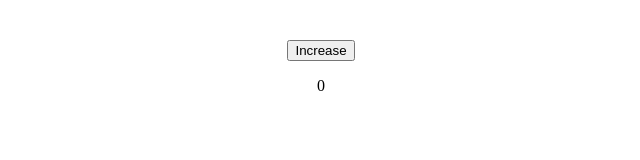
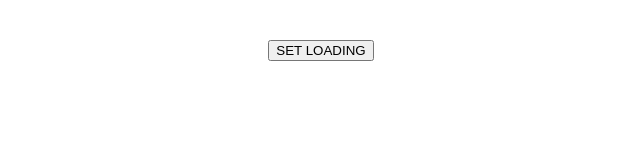
Before and after one commit to PhuongNguyn/tc-x23, a React (Vite) app: page / in a window 1280 px wide. Shown: the top 160 px of the page, without its empty margins (319-959 px from the left). Built offline with nearby package versions, Linux system fonts and the light colour scheme.

Commit message:
update useMemo useCallback react memo

```diff
--- a/src/App.tsx
+++ b/src/App.tsx
@@ -1,22 +1,47 @@
+import { useState } from 'react'
 import './App.css'
-import Test from './Test'
+import { useMemo } from 'react'
 import Test1 from './Test1'
-import { useAppDispatch } from './app/hooks'
-import { incrementByNumber } from './features/counter/counterSlice'
+import Test3 from './Test3'
+import { useCallback } from 'react'
 
 function App() {
-  const dispatch = useAppDispatch()
+  const [loading, setLoading] = useState(false)
 
-  const handleButtonClick = () => {
-    dispatch(incrementByNumber(5))
-  }
+  // const result = () => {
 
+  //   // Đây là 1 phép tính phức tạp
+  //   const a = 5
+  //   const b = 6
+  //   const c = 7
+
+  //   return a + b + c
+  // }
+
+  const result = useMemo(() => {
+    // Đây là 1 phép tính phức tạp
+    const a = 5
+    const b = 6
+    const c = 7
+
+    return a + b + c
+  }, [loading])
+
+
+  // Primitive Type - Kiểu dữ liệu tham trị (Number, string,...)
+  const a = 5
+
+  // Reference Type - Kiểu dữ liệu tham chiếu (Array, Object, Function,...)
+  const test3Function = useCallback(() => {
+
+  }, [])
   return (
-    <>
-      <button onClick={handleButtonClick}>Increase</button>
-      <Test />
-      <Test1 />
-    </>
+    <div className='text-center text-[black]'>
+      <button onClick={() => setLoading(!loading)}>SET LOADING</button>
+      {loading && <>Loading...</>}
+      {/* <Test1 loading={loading} /> */}
+      <Test3 test3Function={test3Function} />
+    </div>
   )
 }
 
--- a/src/Test1.tsx
+++ b/src/Test1.tsx
@@ -1,10 +1,11 @@
+import React from "react"
 
 
-const Test1 = () => {
-
+const Test1 = ({ loading }) => {
+    console.log("test1")
     return (
-        <></>
+        <>Test1</>
     )
 }
 
-export default Test1
+export default React.memo(Test1)
--- /dev/null
+++ b/src/Test3.tsx
@@ -0,0 +1,10 @@
+import React from "react"
+
+const Test3 = ({ test3Function }) => {
+    console.log("test3")
+    return (
+        <></>
+    )
+}
+
+export default React.memo(Test3)
--- a/src/features/counter/counterSlice.ts
+++ b/src/features/counter/counterSlice.ts
@@ -15,7 +15,7 @@ const initialState: ICounterState = {
 
 export const incrementByNumber = createAsyncThunk<
   number,
-  any,
+  string,
   {
     dispatch: AppDispatch;
     getState: GetState<RootState>;
```
